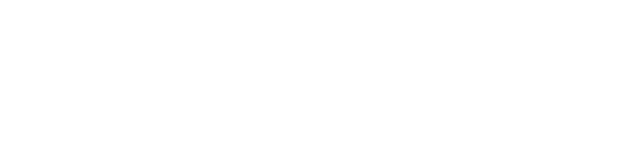
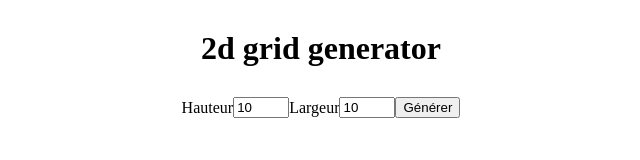
Before and after one commit to Karitchi/Grid-2d, a plain HTML site: page index.html in a window 1280 px wide. Shown: the whole page, without its empty margins (319-959 px from the left). Drawn offline with Linux system fonts and the light colour scheme.

Commit message:
Ajout function créant la table + css

```diff
--- /dev/null
+++ b/css/main.css
@@ -0,0 +1,25 @@
+*{
+  margin: 0;
+}
+form{
+  margin: 30px;
+  display: flex;
+  justify-content: center;
+  align-items: center;
+}
+table{
+  display: flex;
+  justify-content: center;
+  align-items: center;
+}
+td{
+  height: 40px;
+  width: 40px;
+  border-style:solid;
+}
+h1{
+  display: flex;
+  justify-content: center;
+  align-items: center;
+  margin: 30px;
+}
--- a/index.html
+++ b/index.html
@@ -5,9 +5,26 @@
   <meta charset="UTF-8">
   <title>2d grid</title>
   <script src="js/main.js"></script>
+  <link rel="stylesheet" href="css/main.css">
 </head>
 
 <body>
+<h1>2d grid generator</h1>
+  <form id="formGrid" onsubmit="return makeGrid(this)">
+    <label for="rows">Hauteur <br></label>
+    <input name="rows" id="rows" type="number" value="10" min="1" max="20">
+    <br>
+
+    <label for="cols">Largeur <br></label>
+    <input name="cols" id="cols" type="number" value="10" min="1" max="20">
+    <br>
+
+    <button type="submit">Générer</button>
+  </form>
+
+  <table id="grid">
+    <tbody id="tbodyGrid"></tbody>
+  </table>
 
 </body>
 
--- a/js/main.js
+++ b/js/main.js
@@ -0,0 +1,22 @@
+function makeGrid(form) {
+  let table = document.getElementById("tbodyGrid");
+  let rows = form.rows.value;
+  let cols = form.cols.value;
+  let constructionTable = "";
+
+  console.log(table);
+  console.log(rows);
+  console.log(cols);
+
+  for (let i = 0; i < rows; i++) {
+    constructionTable += `<tr id="R${i}">`;
+    for (let j = 0; j < cols; j++) {
+      constructionTable += `<td id="R${i}C${j}"></td>`;
+    }
+    constructionTable += `</tr>`;
+  }
+
+  table.innerHTML = constructionTable;
+
+  return false;
+}
```
